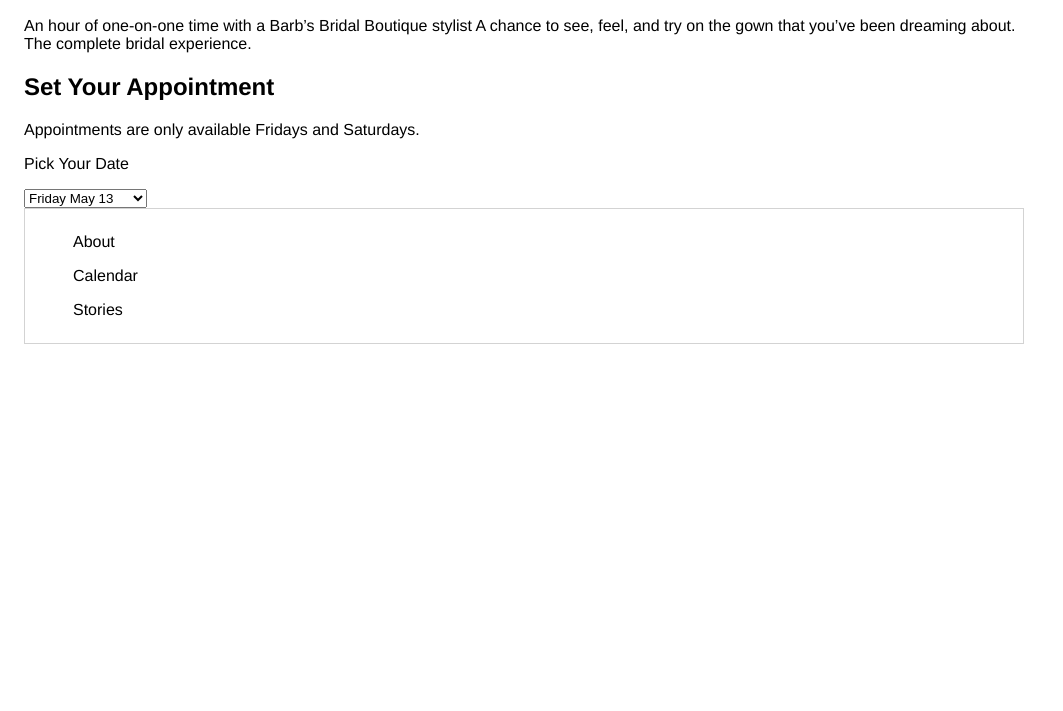
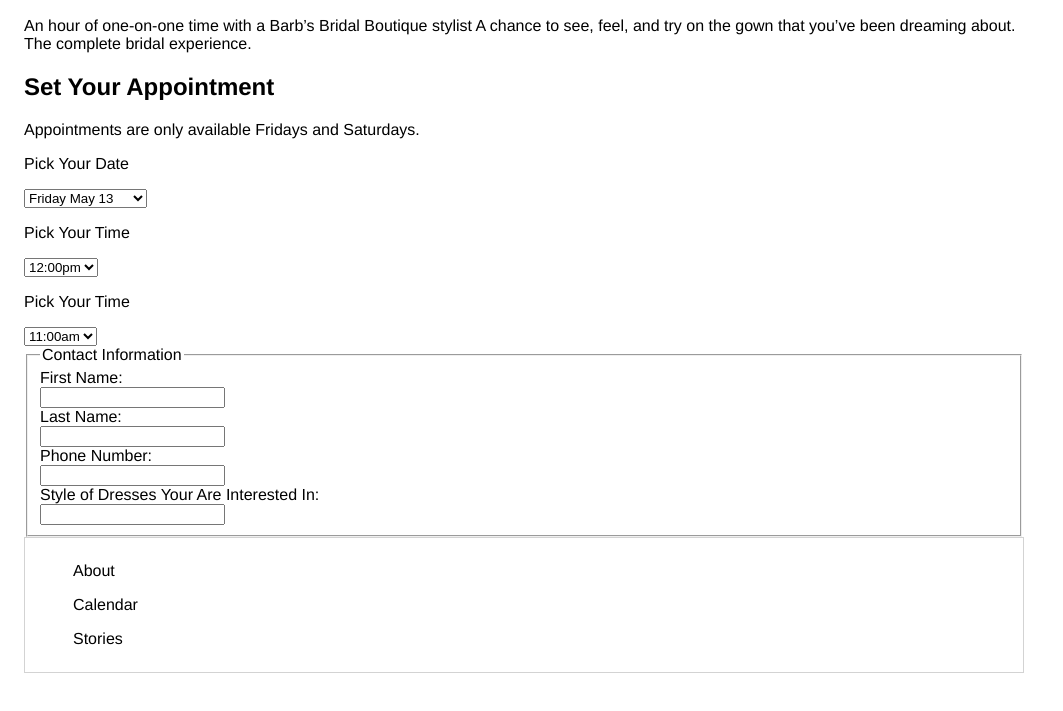
Before and after one commit to samanthaweiss/bridalboutique, a plain HTML site: page wireframes/appointments.html in a window 1280 px wide. Shown: the part 305-1016 px from the top of the page, without its empty margins (0-1063 px from the left). Before the commit the page ends 800 px from the top, so only its background shows below. Drawn offline with Linux system fonts and the light colour scheme.

Commit message:
added forms

```diff
--- a/wireframes/appointments.html
+++ b/wireframes/appointments.html
@@ -33,7 +33,38 @@ The complete bridal experience.</p>
       </select>
     </form>
 
-    <link href="style.css" rel="stylesheet" type="text/css" media="screen" /> <!-- Add your stylesheet here, before the closing HTML tag -->
+    <form action="http:www.samanthaweiss.github.io/bridalboutique/appointments">
+      <p>Pick Your Time</p>
+      <select name="times">
+        <option value="12:00pm">12:00pm</option>
+        <option value="2:00pm">2:00pm</option>
+        <option value="4:00pm">4:00pm</option>
+      </select>
+    </form>
+
+    <form action="http:www.samanthaweiss.github.io/bridalboutique/appointments">
+      <p>Pick Your Time</p>
+      <select name="times">
+        <option value="11:00am">11:00am</option>
+        <option value="1:00pm">1:00pm</option>
+        <option value="3:00pm">3:00pm</option>
+      </select>
+    </form>
+
+    <fieldset>
+      <legend>Contact Information</legend>
+      <label>First Name:<br />
+        <input type="text" name="First Name" /><label><br />
+      <label>Last Name:<br />
+        <input type="text" name="Last Name" /><label><br />
+      <label>Phone Number:<br />
+        <input type="text" name="Phone Number" /><label><br />
+      <label>Style of Dresses Your Are Interested In:<br />
+        <input type="text" name="Style of Dresses Your Are Interested In" /><label><br />
+    </fieldset>
+  </body>
+
+  <link href="style.css" rel="stylesheet" type="text/css" media="screen" /> <!-- Add your stylesheet here, before the closing HTML tag -->
   </body>
   <footer>
     <ul>About</ul>
```
Also changed, not shown: wireframes/calendar.html (+3 -1 lines), wireframes/contact.html (+2 -0 lines), wireframes/employees.html (+1 -1 lines).
